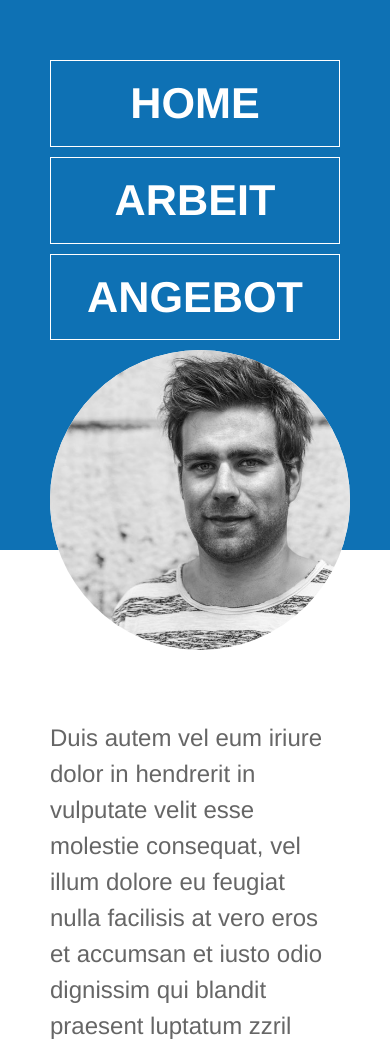
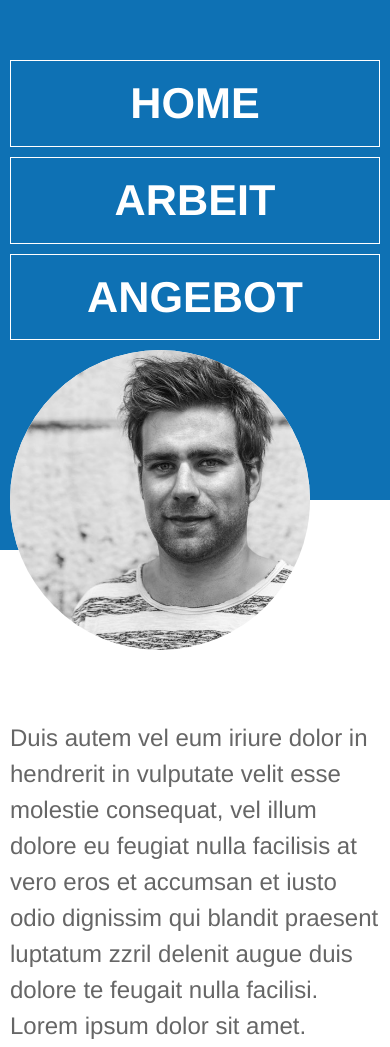
Before and after one commit to movingwater/mw_site, a plain HTML site: page index.html in a window 390 px wide. Shown: the top 1047 px of the page. Drawn offline with Linux system fonts and the light colour scheme.

Commit message:
navi z-index

```diff
--- a/static/css/app.css
+++ b/static/css/app.css
@@ -498,7 +498,7 @@ html {
 
 header {
   position: relative;
-  z-index: 1;
+  z-index: 3;
   height: 500px;
   width: 100%;
   padding: 50px;
@@ -565,13 +565,14 @@ header {
       position: fixed; }
 
 @media screen and (max-width: 48em)  {
-  header .profile {
-    float: none; }
-  header #header-control {
-    left: 0;
-    width: 100%; }
-    header #header-control.close {
-      top: 0px; } }
+  header {
+    padding: 50px 10px; }
+    header .profile {
+      float: none; }
+    header #header-control {
+      left: 0px; }
+      header #header-control.close {
+        top: 0px; } }
 
 .content {
   min-height: 2000px;
@@ -581,13 +582,6 @@ header {
   -webkit-transition: -webkit-transform 1s ease-in-out;
   -moz-transition: -moz-transform 1s ease-in-out;
   transition: transform 1s ease-in-out; }
-  @media screen and (max-width: 48em)  {
-    .content.close {
-      -webkit-transform: translate(0, 0);
-      -moz-transform: translate(0, 0);
-      -ms-transform: translate(0, 0);
-      -o-transform: translate(0, 0);
-      transform: translate(0, 0); } }
   .content section {
     max-width: 68em;
     margin-left: auto;
@@ -597,6 +591,16 @@ header {
       clear: both;
       content: "";
       display: table; }
+
+@media screen and (max-width: 48em)  {
+  .content {
+    padding: 0 10px; }
+    .content.close {
+      -webkit-transform: translate(0, 0);
+      -moz-transform: translate(0, 0);
+      -ms-transform: translate(0, 0);
+      -o-transform: translate(0, 0);
+      transform: translate(0, 0); } }
 
 .work .work-thumb:nth-child(2n) {
   margin-right: 0; }
```
Also changed, not shown: 1 other file.
